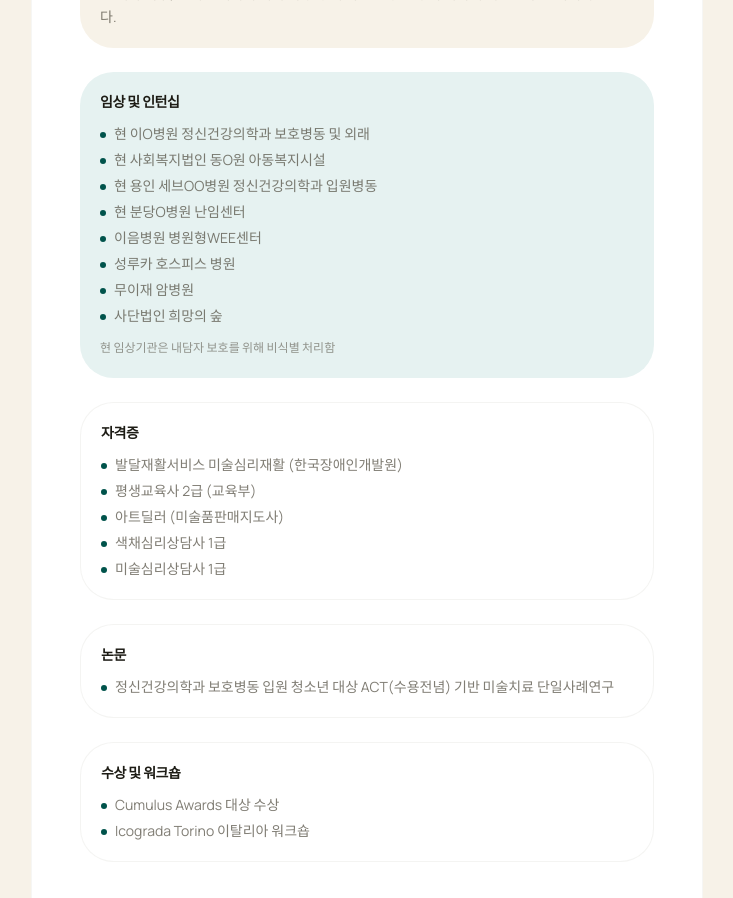
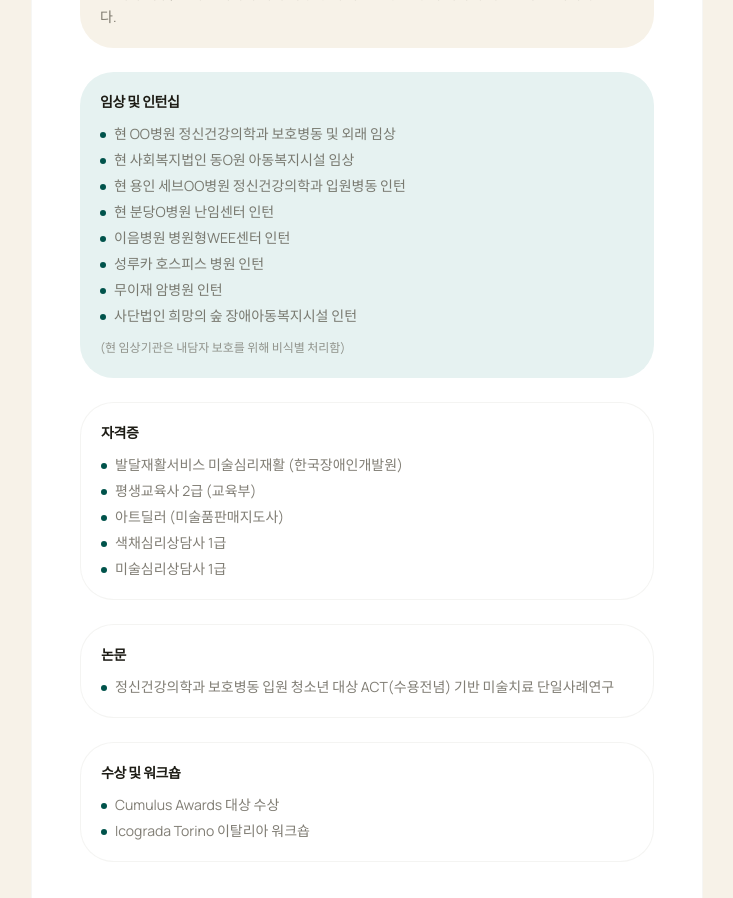
Before and after one commit to act-art-center/actartcenter.com, a Next.js app: page /team in a window 1280 px wide. Shown: the part 1440-2338 px from the top of the page, without its empty margins (273-1006 px from the left). Built offline with nearby package versions, Linux system fonts and the light colour scheme.

Commit message:
content: update team clinical internship list

```diff
--- a/src/app/team/page.tsx
+++ b/src/app/team/page.tsx
@@ -246,14 +246,14 @@ export default function TeamPage() {
                 <h2 className="text-night font-semibold text-sm mb-3">임상 및 인턴십</h2>
                 <ul className="space-y-1.5 text-sm text-charcoal/70">
                   {[
-                    "현 이O병원 정신건강의학과 보호병동 및 외래",
-                    "현 사회복지법인 동O원 아동복지시설",
-                    "현 용인 세브OO병원 정신건강의학과 입원병동",
-                    "현 분당O병원 난임센터",
-                    "이음병원 병원형WEE센터",
-                    "성루카 호스피스 병원",
-                    "무이재 암병원",
-                    "사단법인 희망의 숲",
+                    "현 OO병원 정신건강의학과 보호병동 및 외래 임상",
+                    "현 사회복지법인 동O원 아동복지시설 임상",
+                    "현 용인 세브OO병원 정신건강의학과 입원병동 인턴",
+                    "현 분당O병원 난임센터 인턴",
+                    "이음병원 병원형WEE센터 인턴",
+                    "성루카 호스피스 병원 인턴",
+                    "무이재 암병원 인턴",
+                    "사단법인 희망의 숲 장애아동복지시설 인턴",
                   ].map((item) => (
                     <li key={item} className="flex items-start gap-2">
                       <span className="w-1.5 h-1.5 mt-2 rounded-full bg-primary-500 shrink-0" />
@@ -262,7 +262,7 @@ export default function TeamPage() {
                   ))}
                 </ul>
                 <p className="mt-3 text-xs leading-relaxed text-charcoal/55">
-                  현 임상기관은 내담자 보호를 위해 비식별 처리함
+                  (현 임상기관은 내담자 보호를 위해 비식별 처리함)
                 </p>
               </div>
 
```
